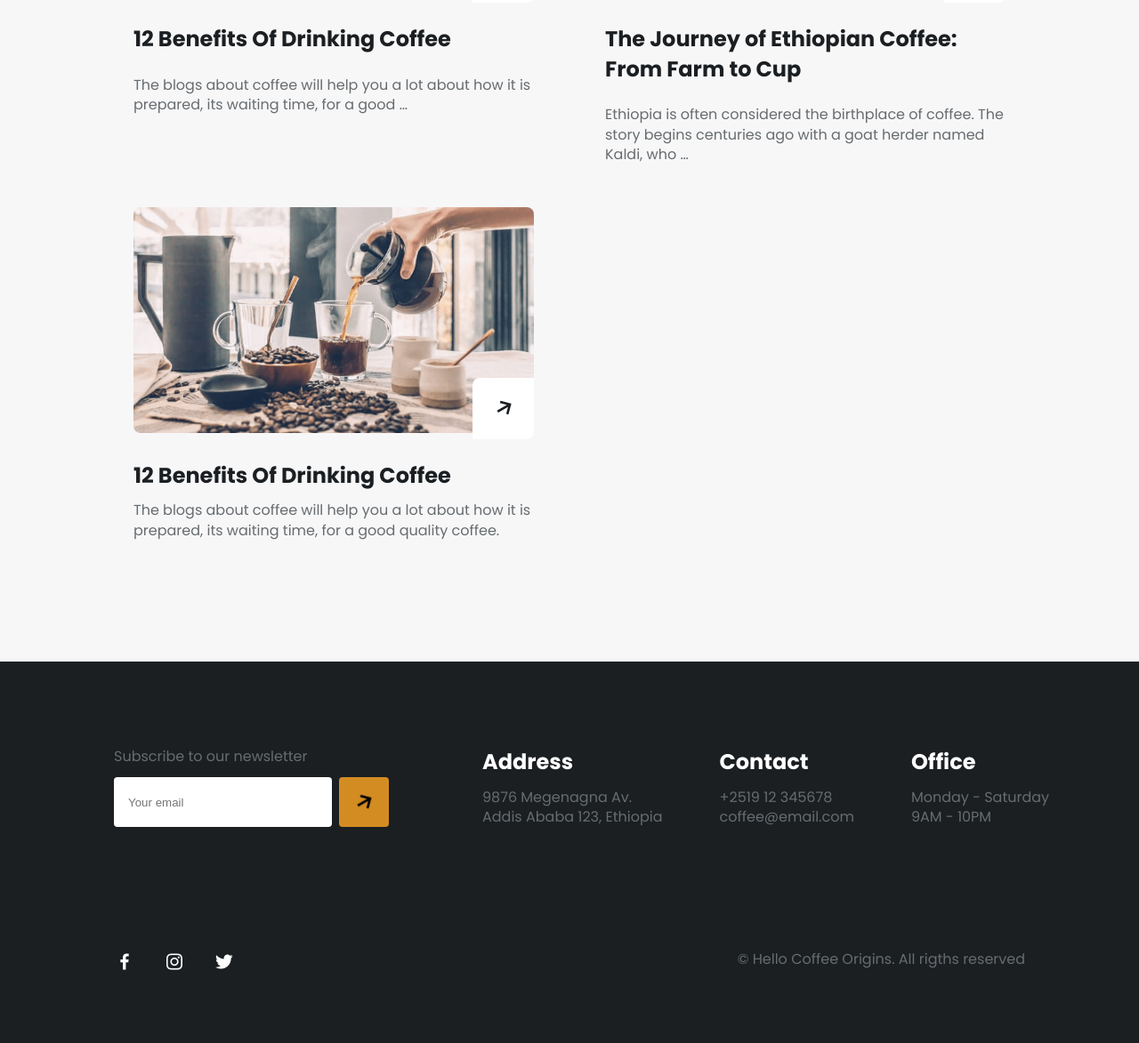
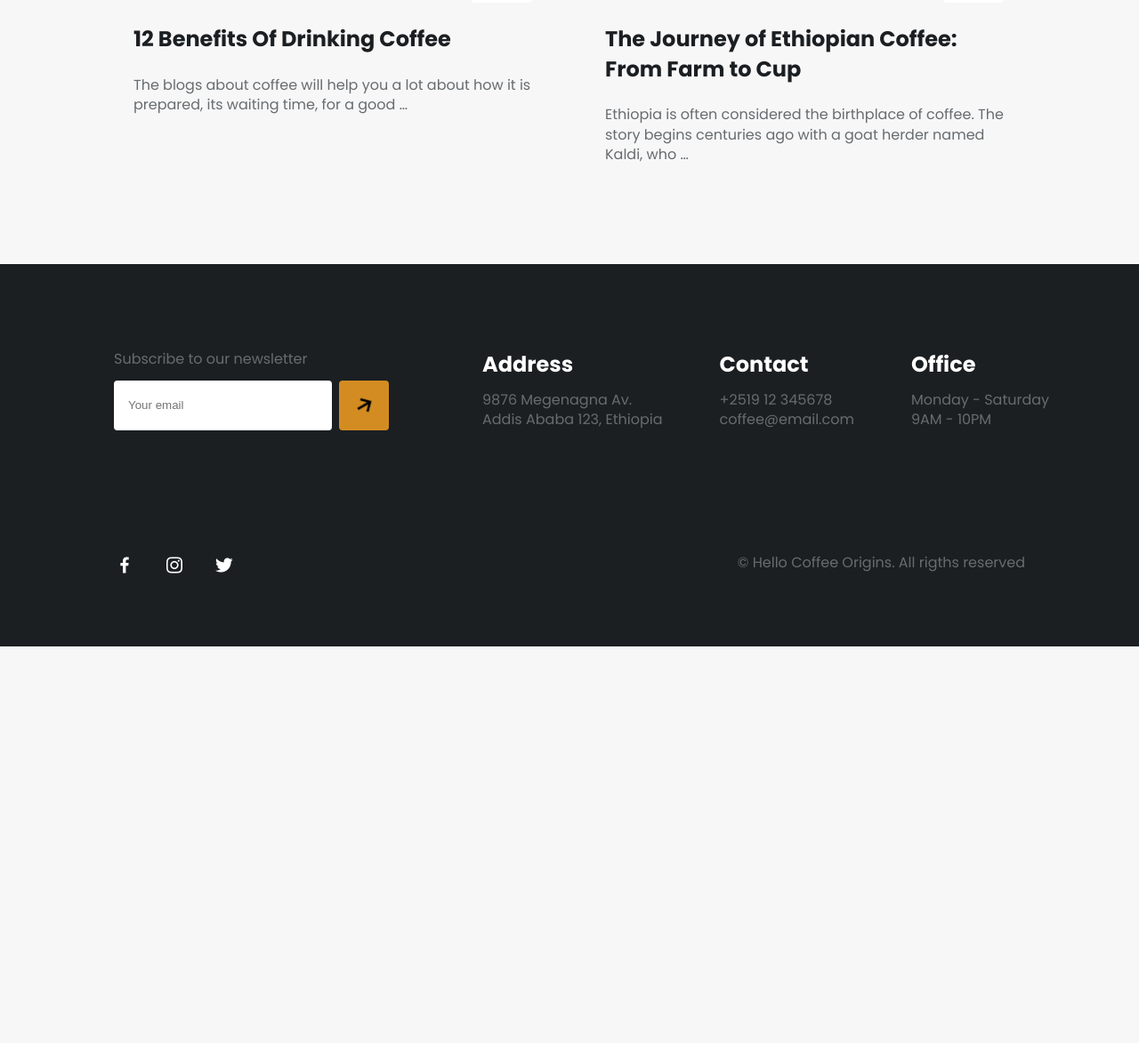
Before and after one commit to ankiyondesigns/coffee-house-backend, a Django app: template coffee/templates/coffee/home.html in a window 1280 px wide. Shown: the part 3556-4729 px from the top of the page at 89% size. After the commit the page ends 4283 px from the top, so only its background shows below. Run offline with Django 5.2, Linux system fonts and the light colour scheme; the template is opened without the code that fills it: values that come from a table or form of the project are taken from there, others are empty; data comes from the database, SQL or seed files in the repository; some libraries are stand-ins or nearby versions.

Commit message:
fix: remove the static blog

```diff
--- a/coffee/templates/coffee/home.html
+++ b/coffee/templates/coffee/home.html
@@ -348,28 +348,6 @@
               </div>
             </article>
           {% endfor %}
-            <article class="blog__card">
-              <div class="blog__image">
-                <img
-                  src="{% static 'images/blog2.png' %}"
-                  alt="Blog Thumbnails"
-                  class="blog__img"
-                />
-                <a href="#" class="blog__button">
-                  <i class="bx bx-right-arrow-alt"></i>
-                </a>
-              </div>
-
-              <div class="blog__data">
-                <h2 class="blog__title">12 Benefits Of Drinking Coffee</h2>
-                <p class="blog__description">
-                  The blogs about coffee will help you a lot about how it is
-                  prepared, its waiting time, for a good quality coffee.
-                </p>
-
-                <div class="blog__footer"></div>
-              </div>
-            </article>
           </div>
         </div>
       </section>
```
